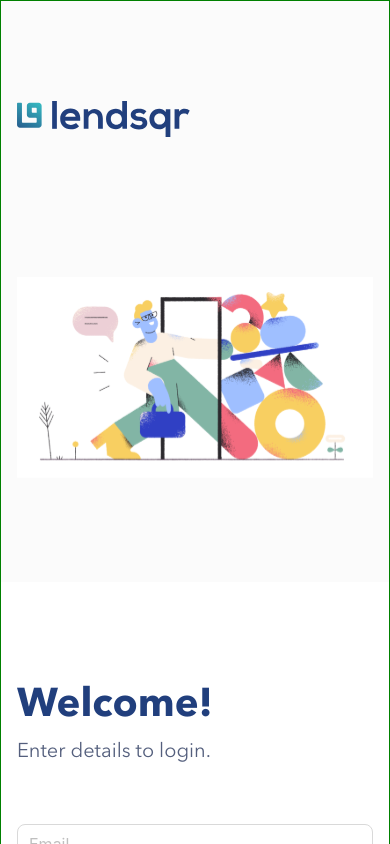
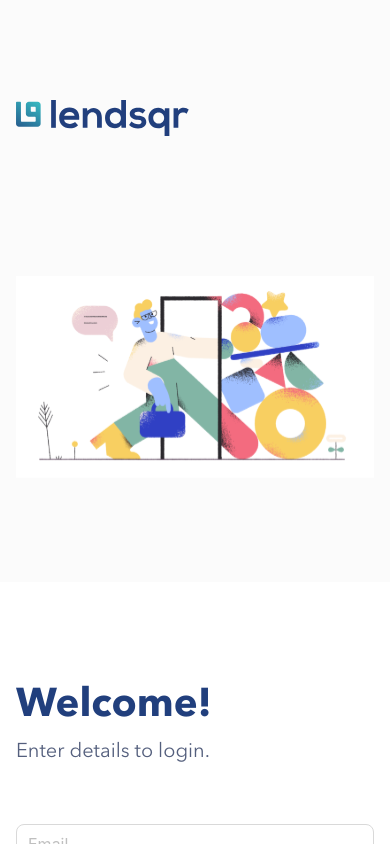
Before and after one commit to IgweChido/lendsqr-fe-test, a React (Vite) app: page /login in a window 390 px wide. Shown: the top 844 px of the page. Built offline with nearby package versions, Linux system fonts and the light colour scheme; a web font is replaced by a local one.

Commit message:
(chore): updating search button style

```diff
--- a/src/App.scss
+++ b/src/App.scss
@@ -131,6 +131,9 @@ span.ant-input-password-icon {
 
 // svg[Attributes Style] {
 // }
+:where(.css-161f05s).ant-btn-variant-solid {
+  background-color: $primary-color !important;
+}
 
 :where(.css-dev-only-do-not-override-161f05s).ant-btn [class^="ant-btn"] {
   color: white !important;
--- a/src/pages/login/login.scss
+++ b/src/pages/login/login.scss
@@ -96,7 +96,7 @@
     }
   }
   @media (max-width: 1024px) {
-    border: 1px solid green;
+    // border: 1px solid green;
     //   display: grid;
     // align-items: center;
     grid-template-columns: 100%;
```
Also changed, not shown: 1 other file (tests, documents, lock files or other folders).
